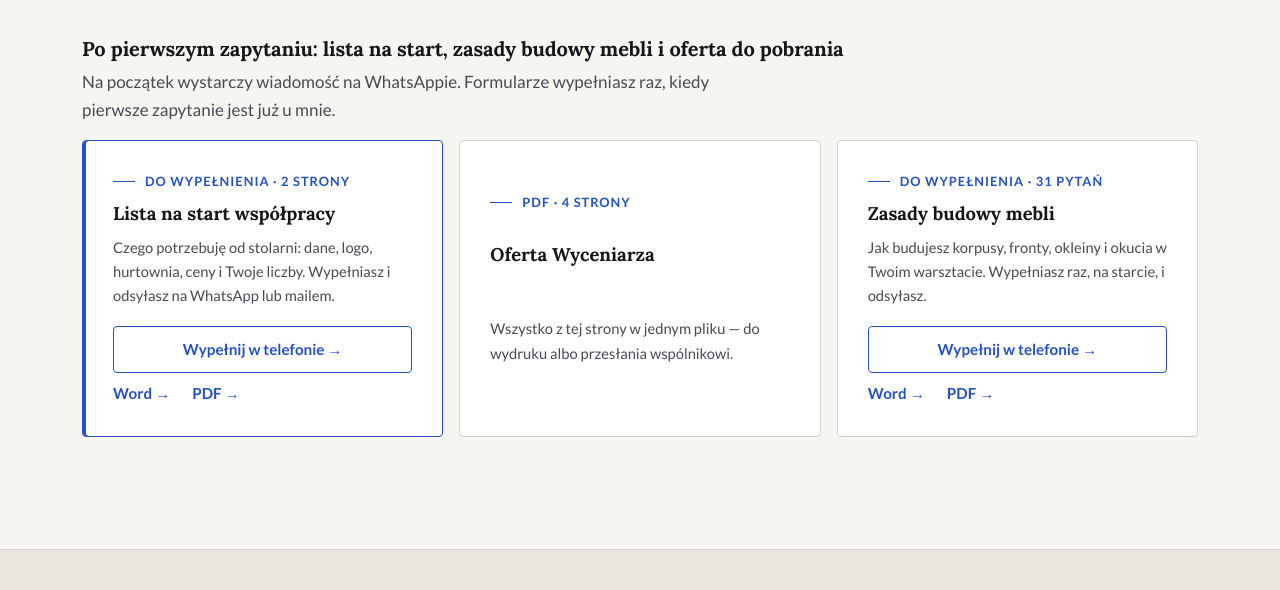
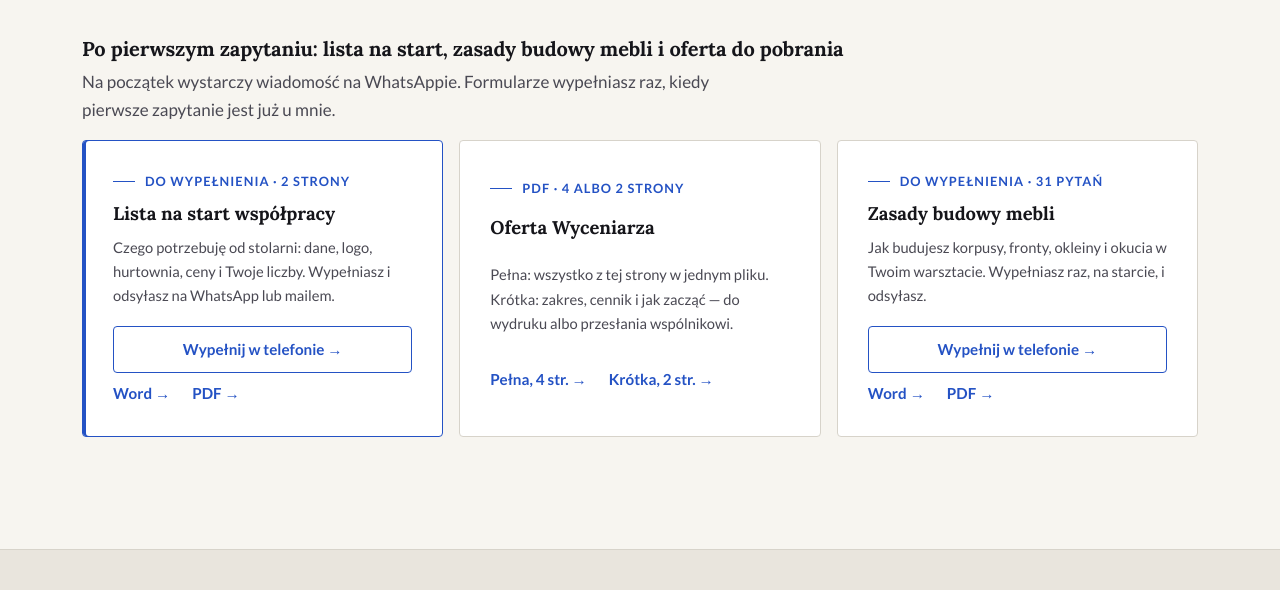
Before and after one commit to krzysztofwolniarczyk-source/Szuwar700-sstrona, a plain HTML site: page index.html in a window 1280 px wide. Shown: the part 10263-10853 px from the top of the page. Drawn offline with Linux system fonts and the light colour scheme.

Commit message:
Krótka oferta dla stolarni (PDF, 2 str.) w plikach do pobrania
Co-Authored-By: Claude Opus 5.5 <noreply@anthropic.com>

```diff
--- a/index.html
+++ b/index.html
@@ -1140,11 +1140,12 @@ table.cennik{width:100%;border-collapse:collapse;min-width:640px}
         <span class="plik-opis">Czego potrzebuję od stolarni: dane, logo, hurtownia, ceny i Twoje liczby. Wypełniasz i odsyłasz na WhatsApp lub mailem.</span>
         <span class="plik-wersje"><a class="plik-online" href="formularz-start.html">Wypełnij w telefonie →</a><a href="pliki/wyceniarz-lista-startowa.docx?v=2" download>Word →</a><a href="pliki/wyceniarz-lista-startowa.pdf?v=2" target="_blank" rel="noopener" download>PDF →</a></span>
       </div>
-      <a class="karta plik" href="pliki/wyceniarz-oferta.pdf?v=2" target="_blank" rel="noopener">
-        <span class="etyk">PDF · 4 strony</span>
+      <div class="karta plik">
+        <span class="etyk">PDF · 4 albo 2 strony</span>
         <strong>Oferta Wyceniarza</strong>
-        <span>Wszystko z tej strony w jednym pliku — do wydruku albo przesłania wspólnikowi.</span>
-      </a>
+        <span class="plik-opis">Pełna: wszystko z tej strony w jednym pliku. Krótka: zakres, cennik i jak zacząć — do wydruku albo przesłania wspólnikowi.</span>
+        <span class="plik-wersje"><a href="pliki/wyceniarz-oferta.pdf?v=2" target="_blank" rel="noopener" download>Pełna, 4 str. →</a><a href="pliki/wyceniarz-oferta-dla-stolarni.pdf?v=1" target="_blank" rel="noopener" download>Krótka, 2 str. →</a></span>
+      </div>
       <div class="karta plik">
         <span class="etyk">Do wypełnienia · 31 pytań</span>
         <strong>Zasady budowy mebli</strong>
```
Also changed, not shown: 1 other file.
